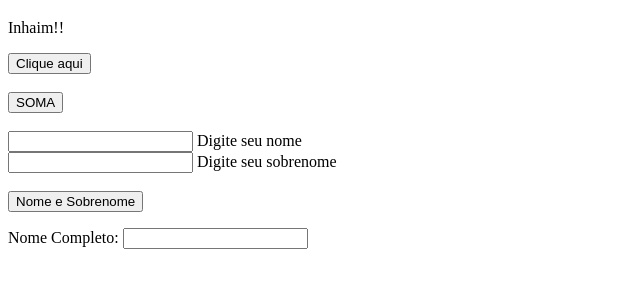
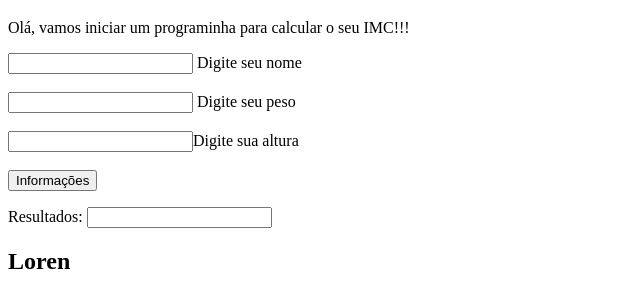
Before and after one commit to Joaquim-Renato/dom.js, a plain HTML site: page index.HTML in a window 1280 px wide. Shown: the part 61-368 px from the top of the page, without its empty margins (0-640 px from the left). Drawn offline with Linux system fonts and the light colour scheme.

Commit message:
subindo EX IMC

```diff
--- /dev/null
+++ b/dom.html
@@ -0,0 +1,33 @@
+<!DOCTYPE html>
+<html lang="pt-br">
+
+<head>
+    <meta charset="UTF-8">
+    <meta name="viewport" content="width=device-width, initial-scale=1.0">
+    <title>Document</title>
+</head>
+
+<body>
+
+    <h1></h1>
+    <p></p>
+
+    <button onclick="exibeTexto()">Clique aqui</button>
+    <br>
+    <br>
+    <button onclick="exibeResultado()">SOMA</button>
+    <br>
+    <br>
+    <input type="text" id="nome"> Digite seu nome
+    <br>
+    <input type="text" id="sobrenome"> Digite seu sobrenome
+    <br>
+    <br>
+    <button onclick="apareceNome()">Nome e Sobrenome</button>
+    <br>
+    <p>Nome Completo: <input type="text" id="nomeCompleto"></p>
+
+    <script src="dom.js"></script>
+</body>
+
+</html>
--- /dev/null
+++ b/imc.js
@@ -0,0 +1,19 @@
+var textoIntro = document.querySelector('h1')
+textoIntro.innerHTML = 'Buonasera Katusha!'
+
+var paragrafo = document.querySelector('p')
+paragrafo.innerHTML = "Olá, vamos iniciar um programinha para calcular o seu IMC!!!"
+
+
+
+function exibeInfos() {
+    var nome = document.getElementById('nome').value
+    var peso = parseFloat (document.getElementById('peso').value)
+    var altura = parseFloat (document.getElementById('altura').value)
+    var imc = peso / (altura * altura)
+
+document.getElementById('nomeImc').value = (`${nome} ${imc}`)
+}
+
+var textoFinal = document.querySelector('h2')
+textoFinal.innerHTML = "Loren"
--- a/index.HTML
+++ b/index.HTML
@@ -4,7 +4,7 @@
 <head>
     <meta charset="UTF-8">
     <meta name="viewport" content="width=device-width, initial-scale=1.0">
-    <title>Document</title>
+    <title>Calculadora IMC</title>
 </head>
 
 <body>
@@ -12,22 +12,24 @@
     <h1></h1>
     <p></p>
 
-    <button onclick="exibeTexto()">Clique aqui</button>
+    <input type="text" id="nome"> Digite seu nome
     <br>
     <br>
-    <button onclick="exibeResultado()">SOMA</button>
+    <input type="number" id="peso"> Digite seu peso
     <br>
     <br>
-    <input type="text" id="nome"> Digite seu nome
+    <input type="number" id="altura">Digite sua altura
+<br>
+<br>
+
+    <button onclick="exibeInfos()">Informações</button>
     <br>
-    <input type="text" id="sobrenome"> Digite seu sobrenome
-    <br>
-    <br>
-    <button onclick="apareceNome()">Nome e Sobrenome</button>
-    <br>
-    <p>Nome Completo: <input type="text" id="nomeCompleto"></p>
 
-    <script src="dom.js"></script>
+    <p>Resultados: <input type="text" id="nomeImc"></p>
+
+    <h2></h2>
+
+    <script src="imc.js"></script>
 </body>
 
 </html>
```
